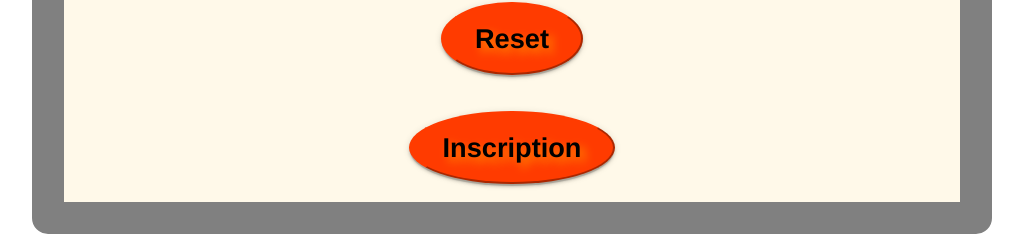
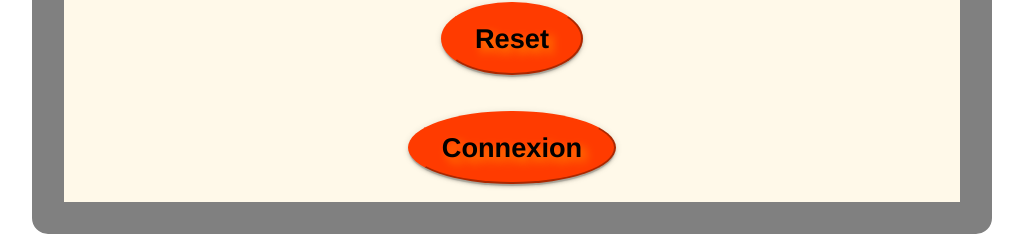
Before and after one commit to MiguelJerome/Animago-main-mig, a Next.js app: page /Connexion in a window 1280 px wide. Shown: the part 785-1021 px from the top of the page, without its empty margins (128-1151 px from the left). Built offline with nearby package versions, Linux system fonts and the light colour scheme.

Commit message:
fixing footer name class css

```diff
--- a/pages/Connexion.jsx
+++ b/pages/Connexion.jsx
@@ -72,7 +72,7 @@
                     <button type="reset" className={styles.btnAuthentification} >Reset</button>
                 </div>
                 <div className={styles.promptWrapper}>
-                    <button type="submit" className={styles.btnAuthentification} >Inscription</button>
+                    <button type="submit" className={styles.btnAuthentification} >Connexion</button>
                 </div>
             </form>
         </div>
```
